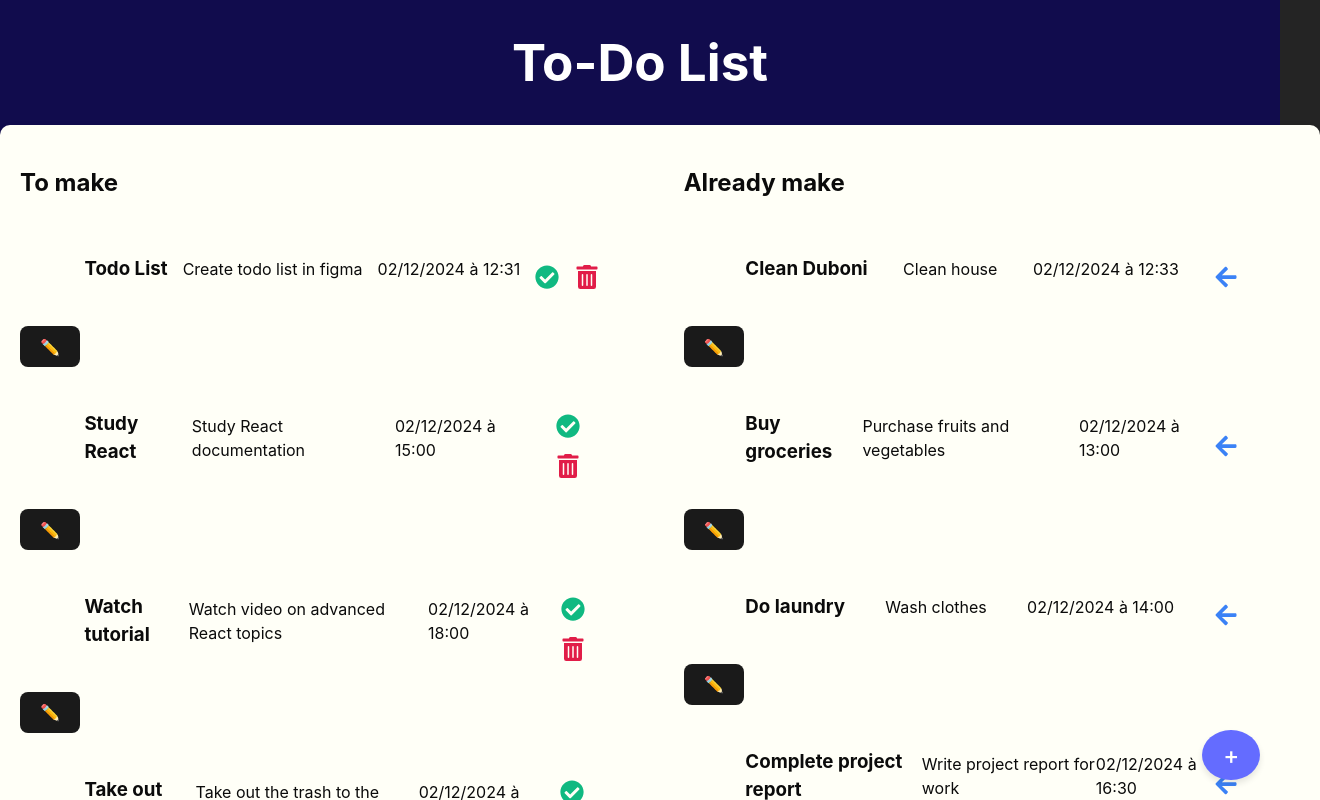
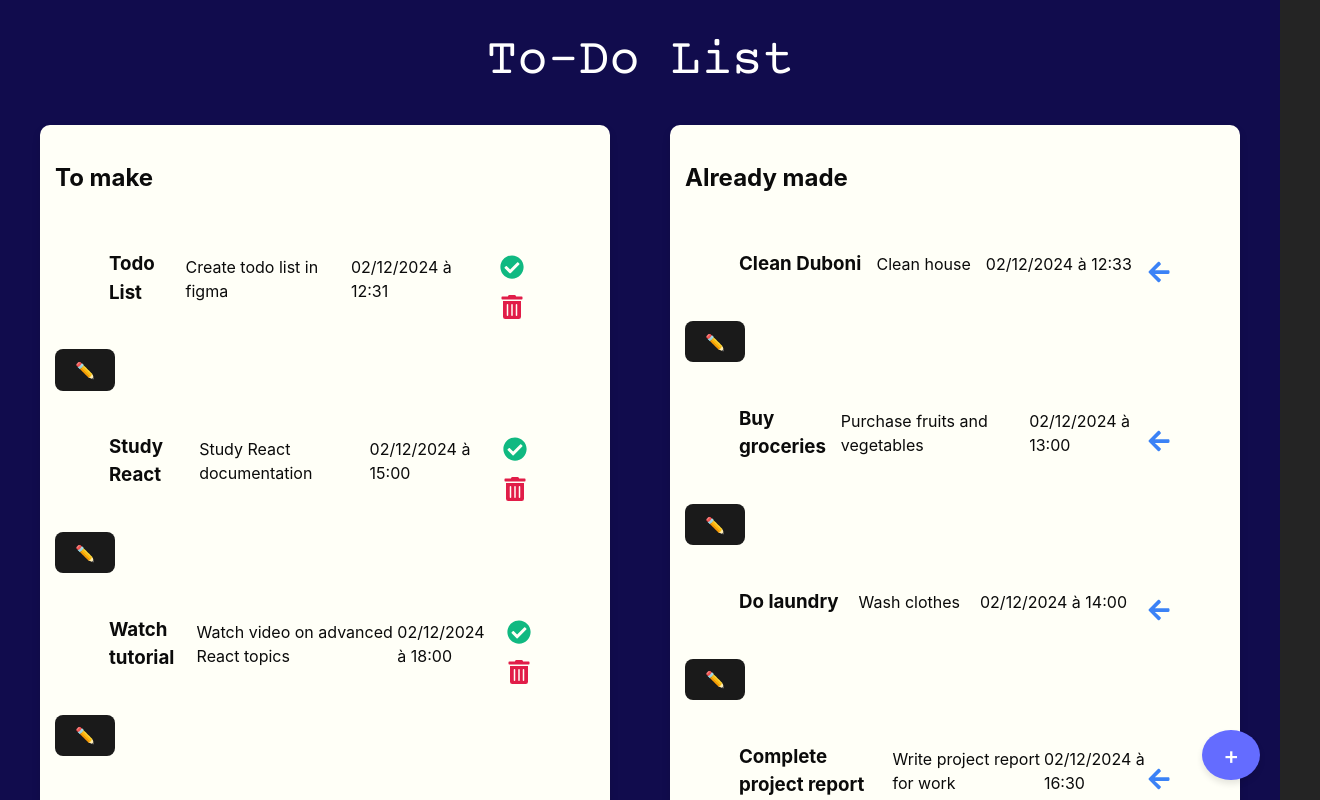
Before and after one commit to tzlan/todo_tree, a React (Vite) app: page / in a window 1280 px wide. Shown: the top 800 px of the page, 1320 px wide, since content can reach past the window. Built offline with nearby package versions, Linux system fonts and the light colour scheme.

Commit message:
Fix bloc position

```diff
--- a/src/app/App.tsx
+++ b/src/app/App.tsx
@@ -6,61 +6,78 @@ import TaskForm from "../components/TaskForm/task-form";
 import React from "react";
 
 export const App: React.FC = () => {
-  // Initialiser avec les tâches du localStorage s'il y en a, sinon utiliser initialTasks
+  // État des tâches
   const [taskList, setTaskList] = useState<Task[]>(() => {
-    const savedTasks = localStorage.getItem('tasks');
+    const savedTasks = localStorage.getItem("tasks");
     return savedTasks ? JSON.parse(savedTasks) : initialTasks;
   });
-  const [showPopup, setShowPopup] = useState(false);
+
+  // État pour la popup et la tâche sélectionnée
+  const [showPopup, setShowPopup] = useState<boolean>(false);
   const [selectedTask, setSelectedTask] = useState<Task | null>(null);
 
-  // Sauvegarder dans localStorage à chaque modification
+  // Sauvegarder les tâches dans localStorage à chaque modification
   useEffect(() => {
-    console.log("Updated taskList:", taskList);
-    localStorage.setItem('tasks', JSON.stringify(taskList));
+    localStorage.setItem("tasks", JSON.stringify(taskList));
   }, [taskList]);
 
+  /**
+   * Supprimer une tâche par ID
+   */
   const handleDelete = (id: number): void => {
     setTaskList((prev) => prev.filter((task) => task.id !== id));
   };
 
+  /**
+   * Changer le statut d'une tâche
+   */
   const handleStatusChange = (id: number): void => {
     setTaskList((prev) =>
       prev.map((task) =>
-        task.id === id ? { ...task, status: task.status === 0 ? 1 : 0 } : task
+        task.id === id
+          ? { ...task, status: task.status === 0 ? 1 : 0 }
+          : task
       )
     );
   };
+
+  /**
+   * Ajouter ou mettre à jour une tâche
+   */
   const handleAddOrUpdateTask = (task: Task): void => {
-    console.log("Received task to add/update:", task); // Vérifie la tâche reçue
-
     setTaskList((prev) => {
-      console.log(task);
       if (task.id) {
-        console.log("Updating task with id:", task.id); // Vérifie l'ID pour la mise à jour
+        // Met à jour la tâche existante
         return prev.map((t) => (t.id === task.id ? task : t));
       } else {
+        // Ajoute une nouvelle tâche
         const maxId = prev.length > 0 ? Math.max(...prev.map((t) => t.id)) : 0;
-        const newTask = { ...task, id: maxId + 1 };
-        console.log("Adding new task with ID:", newTask.id); // Vérifie l'ID pour l'ajout
-        return [...prev, newTask];
+        return [...prev, { ...task, id: maxId + 1 }];
       }
     });
   };
 
+  /**
+   * Préparer l'édition d'une tâche
+   */
   const handleEditTask = (task: Task): void => {
     setSelectedTask(task);
     setShowPopup(true);
   };
-//not need for the moment
-  const onDragEnd = (result: DropResult) => {
+
+  /**
+   * Gestion du glisser-déposer (optionnel pour le moment)
+   */
+  const onDragEnd = (result: DropResult): void => {
     const { source, destination } = result;
-    if (!destination) return;
+
+    if (!destination) return; // Si l'utilisateur a annulé le déplacement
 
     const items = [...taskList];
     const [reorderedItem] = items.splice(source.index, 1);
 
     if (source.droppableId !== destination.droppableId) {
+      // Met à jour le statut en fonction de la nouvelle colonne
       reorderedItem.status = destination.droppableId === "done" ? 1 : 0;
     }
 
@@ -71,8 +88,10 @@ export const App: React.FC = () => {
   return (
     <div className="home">
       <h1>To-Do List</h1>
+
       <DragDropContext onDragEnd={onDragEnd}>
-        <div className="columns">
+        {/* Colonnes des tâches */}
+        <div className="task-list-container">
           <TaskList
             title="To make"
             tasks={taskList.filter((task) => task.status === 0)}
@@ -82,7 +101,7 @@ export const App: React.FC = () => {
             droppableId="todo"
           />
           <TaskList
-            title="Already make"
+            title="Already made"
             tasks={taskList.filter((task) => task.status === 1)}
             onDelete={handleDelete}
             onStatusChange={handleStatusChange}
@@ -91,15 +110,19 @@ export const App: React.FC = () => {
           />
         </div>
       </DragDropContext>
+
+      {/* Bouton pour ajouter une tâche */}
       <button
         className="add-task-button"
         onClick={() => {
-          setSelectedTask(null);
-          setShowPopup(true);
+          setSelectedTask(null); // Réinitialiser la tâche sélectionnée
+          setShowPopup(true); // Ouvrir le formulaire
         }}
       >
         +
       </button>
+
+      {/* Popup du formulaire */}
       {showPopup && (
         <TaskForm
           onAddTask={handleAddOrUpdateTask}
--- a/src/index.css
+++ b/src/index.css
@@ -1,3 +1,6 @@
+@import url('https://fonts.googleapis.com/css2?family=Courier+Prime&display=swap');
+
+
 :root {
   font-family: Inter, system-ui, Avenir, Helvetica, Arial, sans-serif;
   line-height: 1.5;
@@ -27,7 +30,9 @@ h1 {
   line-height: 1.1;
   color: #ffffff;
   text-align: center;
+  font-family: 'Courier Prime', monospace;
 }
+
 
 button {
   border-radius: 8px;
@@ -169,14 +174,22 @@ button:focus-visible {
   background-color: #535bf2;
 }
 
-/* Assurer la disposition des éléments côte à côte */
-.columns {
-  display: flex;
-  justify-content: space-between;
-  gap: 20px;
-  width: 100%;
-  padding: 20px;
-  background-color: #fffff7;
-  border-radius: 10px;
-  box-shadow: 0 4px 8px rgba(0, 0, 0, 0.1);
+.task-list-container {
+  display: flex; /* Flexbox pour aligner les colonnes côte à côte */
+  flex-direction: row; /* Aligne les colonnes horizontalement */
+  justify-content: space-between; /* Crée de l'espace visible entre les colonnes */
+  gap: 20px; /* Ajoute un espace entre les colonnes */
+  width: 100%; /* S'étend sur toute la largeur disponible */
+  max-width: 1200px; /* Limite la largeur pour éviter un étirement excessif */
+  box-sizing: border-box; /* Inclut le padding et les bordures */
 }
+
+.task-list-container > div {
+  flex: 1; /* Assure que les colonnes prennent un espace égal */
+  background-color: #fffff7; /* Fond blanc pour chaque colonne */
+  border-radius: 10px; /* Coins arrondis */
+  box-shadow: 0 4px 8px rgba(0, 0, 0, 0.1); /* Ombre pour un effet visuel */
+  padding: 15px; /* Espace interne pour le contenu */
+  min-width: 300px; /* Largeur minimale pour éviter que les colonnes soient trop petites */
+  max-width: 45%; /* Largeur maximale pour éviter qu'une colonne ne prenne tout l'espace */
+}
```
